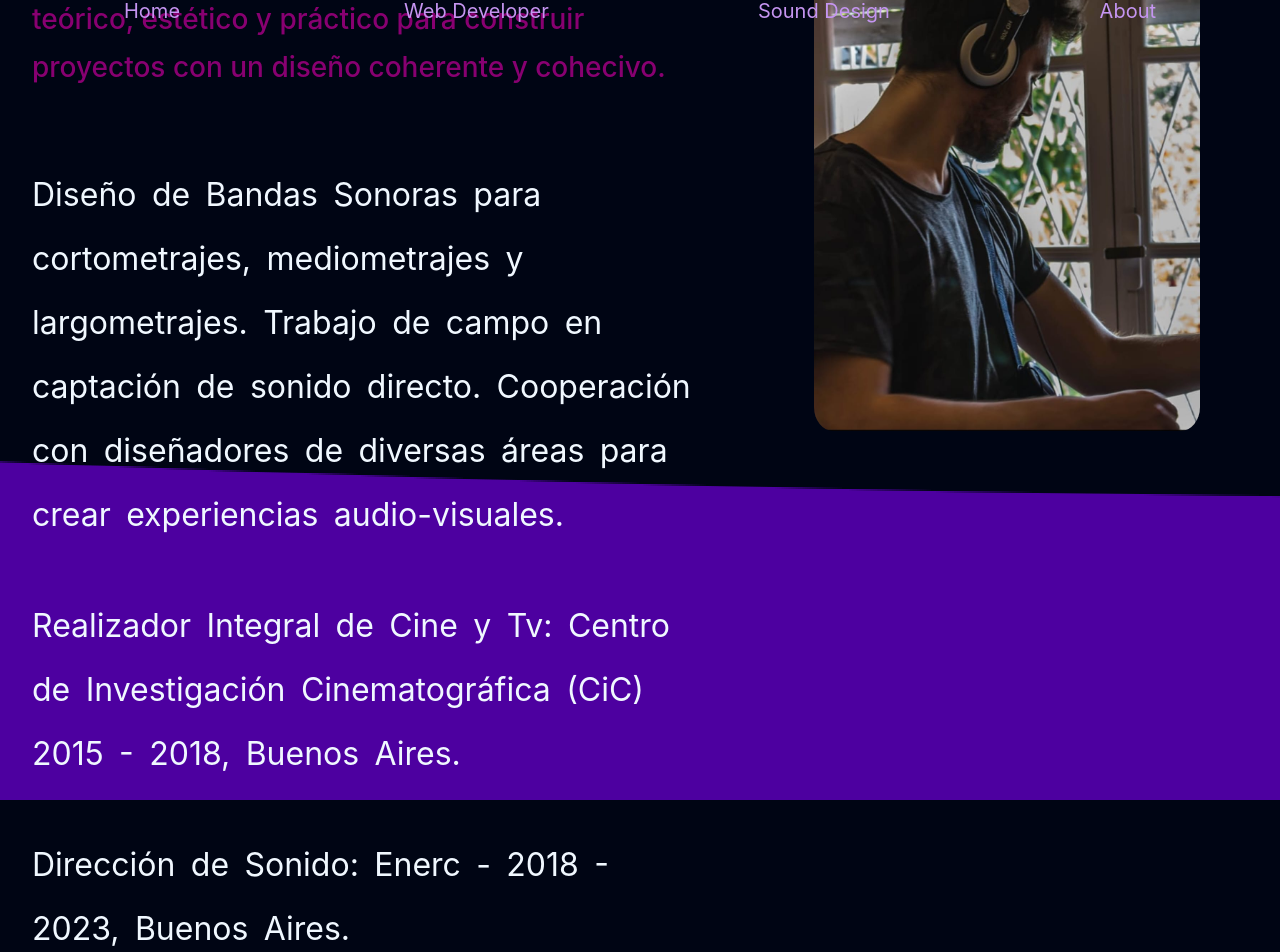
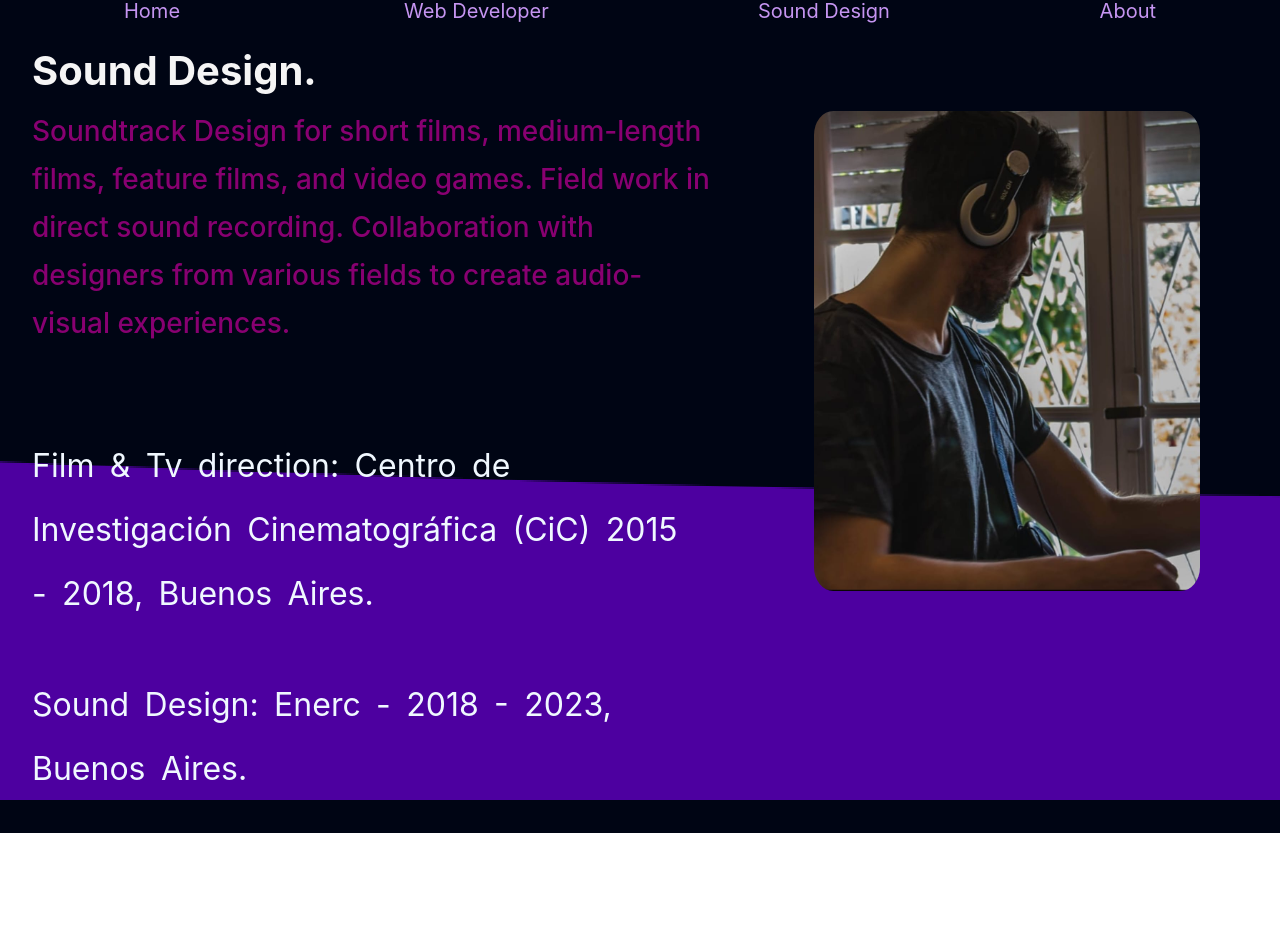
Before and after one commit to IgnacioGarces/Portfolio, a React (Create React App) app: page /sound-design in a window 1280 px wide. Shown: the top 952 px of the page. After the commit the page ends 833 px from the top, so only its background shows below. Built offline with nearby package versions, Linux system fonts and the light colour scheme.

Commit message:
actualizacion a ingles

```diff
--- a/src/components/About/About.js
+++ b/src/components/About/About.js
@@ -11,21 +11,22 @@ export default function About() {
 
                 <div className='description d-flex flex-column'>
                     <h1>
-                        Diseñador de Imagen y Sonido, Frontend Developer.
+                        Full Stack Web Developer & Sound Designer.
                     </h1>
                     <h3>
-                        Amo diseñar y construir productos digitales privilegiando la armonía entre técnica y estética.
+                        I love designing and building digital products, prioritizing harmony between technology and aesthetics.
                     </h3>
                     <p>
-                        Hola! Mi nombre es Ignacio Garcés, nací en 1996 Bahía Blanca.
+                        Hello! My name is Ignacio Garcés, I was born in 1996 in Bahía Blanca.
 
                     </p><br/>
                     <p>
-                        Tengo 8 años de experiencia realizando proyectos audiovisuales para cine, tv y teatro.
+                        I have 8 years of experience working on audiovisual projects for film, TV, and theater.
+                        Currently, I develop and design websites and also work on sound for video games.
 
                     </p> <br/>
                     <p>
-                        Siempre me intereso el arte digital, me motivan las nuevas tecnologías y sus potenciales usos en productos dirigidos a usuarios.
+                    I have always been interested in art, and I am motivated by the potential uses of new technologies in digital experiences.
                     </p>
                 </div>
                 <img className='img-code' src= {`${process.env.PUBLIC_URL}/images/About.jpg`} alt='code'/>
--- a/src/components/Sound/Sound.js
+++ b/src/components/Sound/Sound.js
@@ -10,24 +10,21 @@ export default function Sound() {
 
                 <div className='description d-flex flex-column m-3'>
                     <h1>
-                        Diseñador de Imagen y Sonido.
+                        Sound Design.
                     </h1>
                     <h3>
-                        Creo importante contar con un background teórico, estético y práctico para construir proyectos con un diseño coherente y cohecivo.
+                    Soundtrack Design for short films, medium-length films, feature films, and video games.
+
+                    Field work in direct sound recording.
+                    Collaboration with designers from various fields to create audio-visual experiences.
                     </h3>
+
+                       <br/>
                     <p>
-                        Diseño de Bandas Sonoras para cortometrajes, mediometrajes y largometrajes.
-
-                        Trabajo de campo en captación de sonido directo.
-                        Cooperación con diseñadores de diversas áreas para crear experiencias audio-visuales.
-
+                        Film & Tv direction: Centro de Investigación Cinematográfica (CiC) 2015 - 2018, Buenos Aires.
                     </p> <br/>
                     <p>
-                        Realizador Integral de Cine y Tv: Centro de Investigación Cinematográfica (CiC) 2015 - 2018, Buenos Aires.
-                    </p> <br/>
-                    <p>
-                        Dirección de Sonido: Enerc - 2018 - 2023, Buenos Aires.
-
+                        Sound Design: Enerc - 2018 - 2023, Buenos Aires.
                     </p>
                 </div>
                 <img className='img-code' src= {`${process.env.PUBLIC_URL}/images/sound-field.jpeg`} alt='code'/>
--- a/src/components/Web/Web.js
+++ b/src/components/Web/Web.js
@@ -15,17 +15,13 @@ export default function Web() {
                         Frontend Developer.
                     </h1>
                     <h3>
-                        Desarrollo web especializado en Front End.
+                        Desarrollo web Full Stack MERN.
                     </h3>
                     <p>
-                        En el 2020, comence a interesarme por la programacion, mi puerta de entrada fue el diseño web, y en un futuro dispositivos mobiles.
+                    In 2020, I started getting interested in programming, and my entry point was web design. The technologies I have been implementing are MySQL, Express.js, React.js, Node.js, JavaScript, and TypeScript. .
 
                     </p> <br/>
-                    <p>
-                        Mi principal experiencia en este campo es construyendo paginas utilizando HTML5, CSS3, JAVASCRIPT y REACT.
-                        Actualmente me encuentro realizando la DIPLOMATURA de la UTN en FULL STACK DEVELOPER.
 
-                    </p>
                 </div>
                 <div className='contenedor d-flex flex-row '>
                         <a href='https://rickandmorty-proyecto-ig.netlify.app/'>
```
Also changed, not shown: src/logo.svg (deleted).
